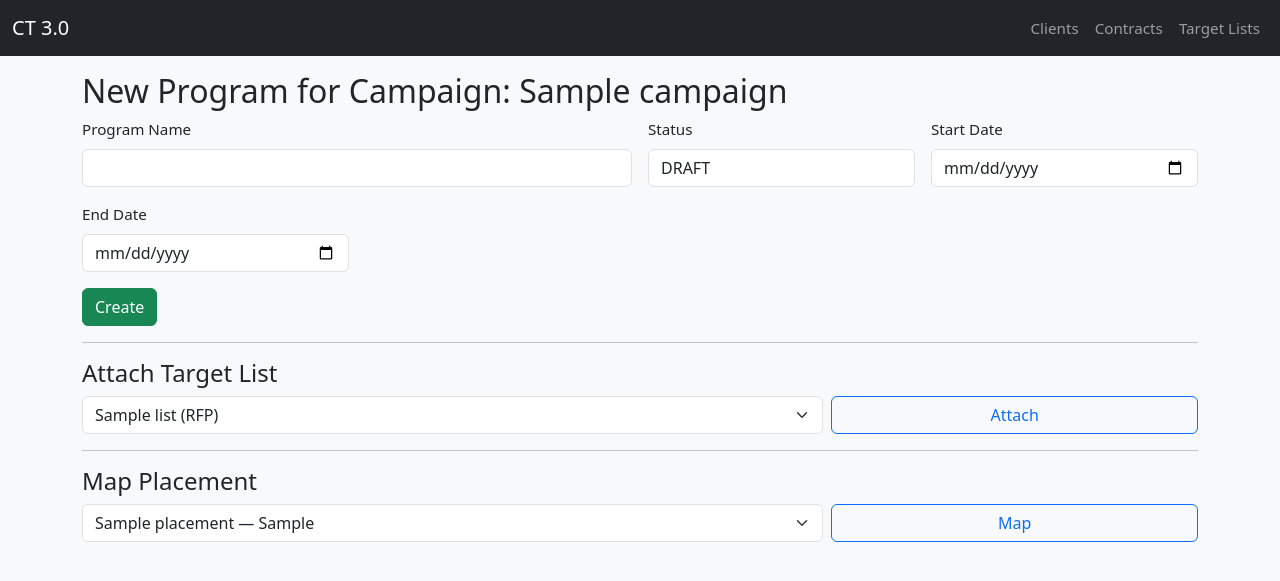
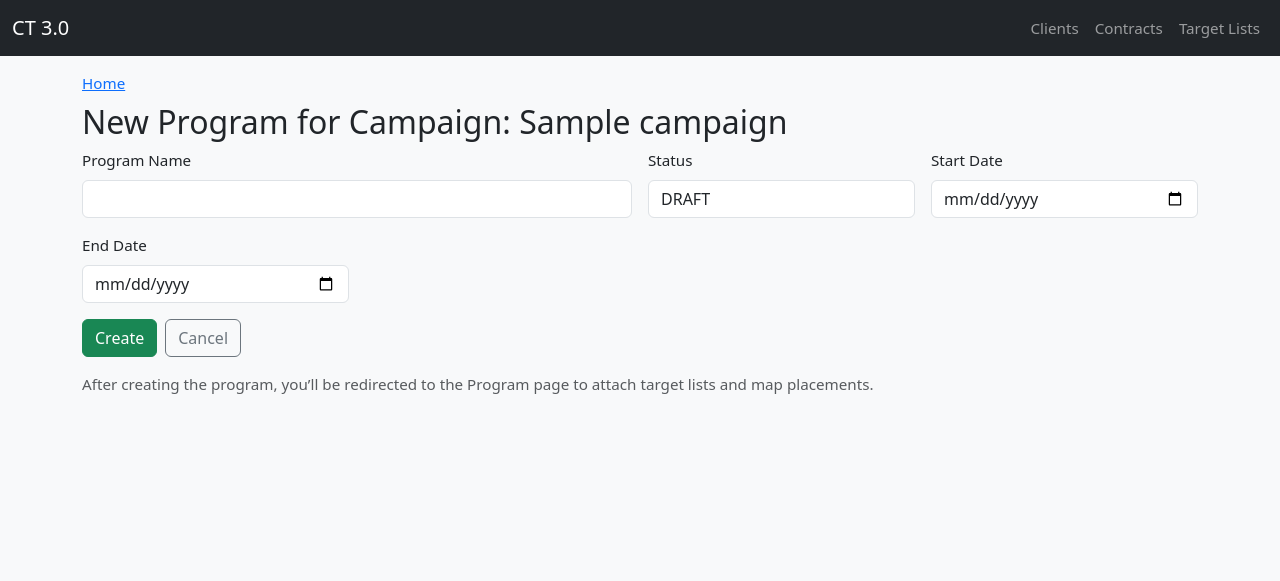
Before and after one commit to willoutcault/campaign-tracker-3.0, a Flask app: page /contracts/campaigns/1/programs/create in a window 1280 px wide. Shown: the top 581 px of the page. Run offline with Flask 3, Linux system fonts and the light colour scheme; tables that the repository leaves empty hold one stand-in row (values such as "Sample post"); some libraries are stand-ins or nearby versions.

Commit message:
include program edits and breadcrumbs

```diff
--- a/app/__init__.py
+++ b/app/__init__.py
@@ -1,4 +1,4 @@
-from flask import Flask, render_template
+from flask import Flask, render_template, g, url_for
 from flask_sqlalchemy import SQLAlchemy
 from flask_migrate import Migrate
 from flask_wtf.csrf import CSRFProtect, generate_csrf
@@ -19,6 +19,17 @@ def create_app():
     csrf.init_app(app)
 
     @app.context_processor
+    def inject_breadcrumbs():
+        """
+        Views can set g.breadcrumbs = [(label, url_or_None), ...]
+        If not set, we fall back to a sane default.
+        """
+        trail = getattr(g, "breadcrumbs", None)
+        if not trail:
+            trail = [("Home", url_for("index"))]
+        return dict(breadcrumbs=trail)
+
+    @app.context_processor
     def inject_csrf():
         return dict(csrf_token=generate_csrf)
 
--- a/app/blueprints/contracts.py
+++ b/app/blueprints/contracts.py
@@ -1,4 +1,4 @@
-from flask import Blueprint, render_template, request, redirect, url_for, flash
+from flask import Blueprint, render_template, request, redirect, url_for, flash, g
 from datetime import date
 import uuid
 from .. import db
@@ -9,6 +9,7 @@ bp = Blueprint("contracts", __name__)
 # Contracts
 @bp.route("/")
 def list_contracts():
+    g.breadcrumbs = [("Home", url_for("index")), ("Contracts", None)]
     rows = Contract.query.order_by(Contract.created_at.desc()).all()
     return render_template("contracts/list.html", rows=rows)
 
@@ -38,12 +39,16 @@ def create_contract():
 @bp.route("/<int:contract_id>")
 def view_contract(contract_id):
     contract = Contract.query.get_or_404(contract_id)
+    g.breadcrumbs = [
+        ("Home", url_for("index")),
+        ("Contracts", url_for("contracts.list_contracts")),
+        (contract.name, None),
+    ]
     return render_template("contracts/detail.html", contract=contract)
 
 @bp.route("/<int:contract_id>/edit", methods=["GET", "POST"])
 def edit_contract(contract_id):
     contract = Contract.query.get_or_404(contract_id)
-
     if request.method == "POST":
         name = request.form.get("name", "").strip()
         client_id = request.form.get("client_id")
@@ -87,7 +92,12 @@ def create_campaign(contract_id):
 @bp.route("/campaigns/<int:campaign_id>/edit", methods=["GET", "POST"])
 def edit_campaign(campaign_id):
     campaign = Campaign.query.get_or_404(campaign_id)
-
+    g.breadcrumbs = [
+        ("Home", url_for("index")),
+        ("Contracts", url_for("contracts.list_contracts")),
+        (campaign.contract.name, url_for("contracts.view_contract", contract_id=campaign.contract_id)),
+        (f"Edit Campaign: {campaign.name}", None),
+    ]
     if request.method == "POST":
         name = (request.form.get("name") or "").strip()
         notes = (request.form.get("notes") or "").strip()
@@ -125,14 +135,35 @@ def create_program(campaign_id):
             start_date=date.fromisoformat(start) if start else None,
             end_date=date.fromisoformat(end) if end else None,
         )
+        # inside create_program (POST branch)
         db.session.add(p)
         db.session.commit()
         flash("Program created", "success")
-        return redirect(url_for("contracts.view_contract", contract_id=campaign.contract_id))
+        return redirect(url_for("contracts.view_program", program_id=p.id))  # <-- change to this
 
     lists = TargetList.query.join(TargetList.clients).filter(Client.id == client_id).all()
     placements = Placement.query.order_by(Placement.name.asc()).all()
     return render_template("contracts/forms/program_form.html", campaign=campaign, lists=lists, placements=placements)
+
+@bp.route("/programs/<int:program_id>")
+def view_program(program_id):
+    program = Program.query.get_or_404(program_id)
+    g.breadcrumbs = [
+        ("Home", url_for("index")),
+        ("Contracts", url_for("contracts.list_contracts")),
+        (program.campaign.contract.name, url_for("contracts.view_contract", contract_id=program.campaign.contract_id)),
+        (program.campaign.name, None),
+        (program.name, None),
+    ]
+    client_id = program.campaign.contract.client_id
+    lists = TargetList.query.join(TargetList.clients).filter(Client.id == client_id).all()
+    placements = Placement.query.order_by(Placement.name.asc()).all()
+    return render_template(
+        "contracts/forms/program_detail.html",
+        program=program,
+        lists=lists,
+        placements=placements
+    )
 
 @bp.route("/programs/<int:program_id>/attach-target-list", methods=["POST"])
 def attach_target_list(program_id):
--- a/app/templates/base.html
+++ b/app/templates/base.html
@@ -19,6 +19,7 @@
   </div>
 </nav>
 <div class="container">
+  {% include "partials/_breadcrumbs.html" %}
   {% with messages = get_flashed_messages(with_categories=true) %}
     {% if messages %}
       <div class="mt-2">
--- a/app/templates/contracts/forms/program_form.html
+++ b/app/templates/contracts/forms/program_form.html
@@ -1,62 +1,40 @@
 {% extends "base.html" %}
 {% block content %}
 <h2>New Program for Campaign: {{ campaign.name }}</h2>
+
 <form method="post" class="row g-3">
   <input type="hidden" name="csrf_token" value="{{ csrf_token() }}">
+
   <div class="col-md-6">
     <label class="form-label">Program Name</label>
     <input name="name" class="form-control" required>
   </div>
+
   <div class="col-md-3">
     <label class="form-label">Status</label>
     <input name="status" class="form-control" value="DRAFT">
   </div>
+
   <div class="col-md-3">
     <label class="form-label">Start Date</label>
     <input type="date" name="start_date" class="form-control">
   </div>
+
   <div class="col-md-3">
     <label class="form-label">End Date</label>
     <input type="date" name="end_date" class="form-control">
   </div>
-  <div class="col-12">
+
+  <div class="col-12 d-flex gap-2">
     <button class="btn btn-success">Create</button>
+    <a class="btn btn-outline-secondary"
+       href="{{ url_for('contracts.view_contract', contract_id=campaign.contract_id) }}">
+       Cancel
+    </a>
   </div>
 </form>
 
-<hr>
-<h4>Attach Target List</h4>
-<form method="post" action="{{ url_for('contracts.attach_target_list', program_id=0) }}" onsubmit="this.action=this.action.replace('0','{{ campaign.programs[-1].id if campaign.programs|length else 0 }}')">
-  <input type="hidden" name="csrf_token" value="{{ csrf_token() }}">
-  <div class="row g-2">
-    <div class="col-md-8">
-      <select name="target_list_id" class="form-select">
-        {% for tl in lists %}
-          <option value="{{ tl.id }}">{{ tl.title }} ({{ tl.use_case.value }})</option>
-        {% endfor %}
-      </select>
-    </div>
-    <div class="col-md-4">
-      <button class="btn btn-outline-primary w-100">Attach</button>
-    </div>
-  </div>
-</form>
-
-<hr>
-<h4>Map Placement</h4>
-<form method="post" action="{{ url_for('contracts.map_placement', program_id=0) }}" onsubmit="this.action=this.action.replace('0','{{ campaign.programs[-1].id if campaign.programs|length else 0 }}')">
-  <input type="hidden" name="csrf_token" value="{{ csrf_token() }}">
-  <div class="row g-2">
-    <div class="col-md-8">
-      <select name="placement_id" class="form-select">
-        {% for p in placements %}
-          <option value="{{ p.id }}">{{ p.name }} — {{ p.channel }}</option>
-        {% endfor %}
-      </select>
-    </div>
-    <div class="col-md-4">
-      <button class="btn btn-outline-primary w-100">Map</button>
-    </div>
-  </div>
-</form>
+<p class="text-muted mt-3">
+  After creating the program, you’ll be redirected to the Program page to attach target lists and map placements.
+</p>
 {% endblock %}
--- /dev/null
+++ b/app/templates/partials/_breadcrumbs.html
@@ -0,0 +1,11 @@
+<nav aria-label="breadcrumb">
+  <ol class="breadcrumb my-2">
+    {% for label, href in breadcrumbs %}
+      {% if href %}
+        <li class="breadcrumb-item"><a href="{{ href }}">{{ label }}</a></li>
+      {% else %}
+        <li class="breadcrumb-item active" aria-current="page">{{ label }}</li>
+      {% endif %}
+    {% endfor %}
+  </ol>
+</nav>
--- a/app/templates/target_lists/upload.html
+++ b/app/templates/target_lists/upload.html
@@ -2,6 +2,7 @@
 {% block content %}
 <h2>Upload Target List</h2>
 <form method="post" enctype="multipart/form-data" class="row g-3">
+  <input type="hidden" name="csrf_token" value="{{ csrf_token() }}">
   <div class="col-12">
     <label class="form-label">Title</label>
     <input name="title" class="form-control" required>
```
Also changed, not shown: app/templates/contracts/detail.html (+7 -3 lines), app/templates/contracts/forms/program_detail.html (added, +62 -0 lines).
